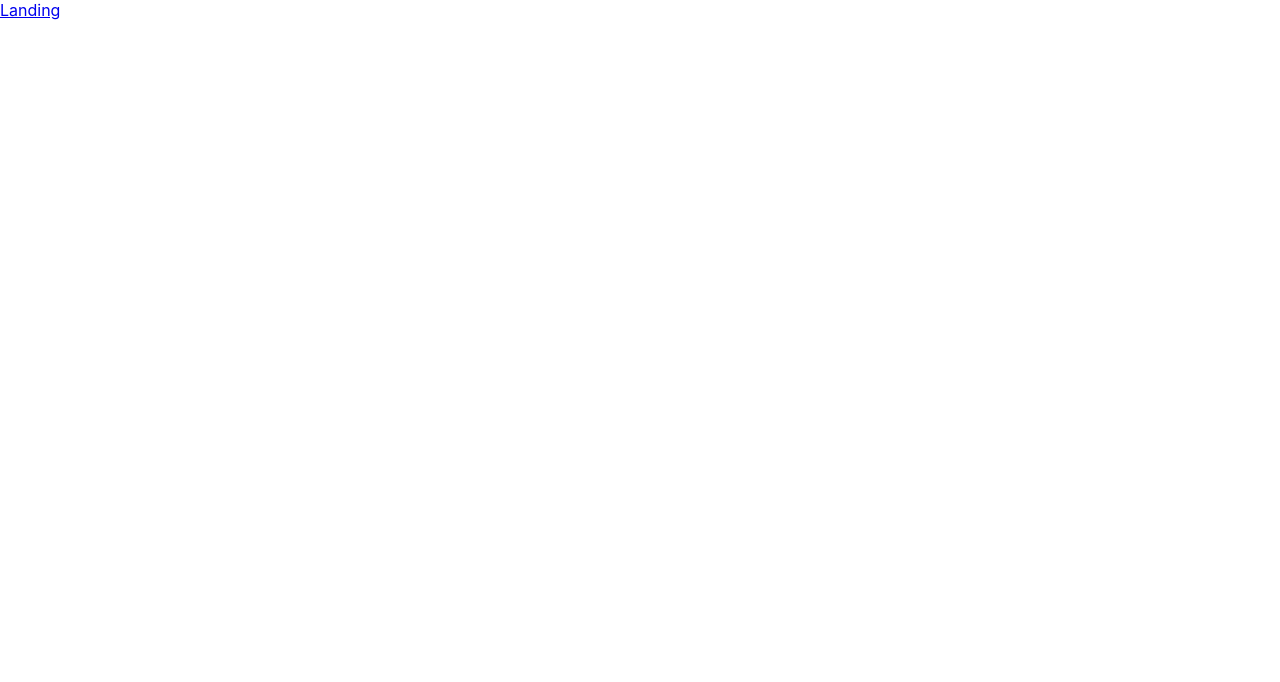
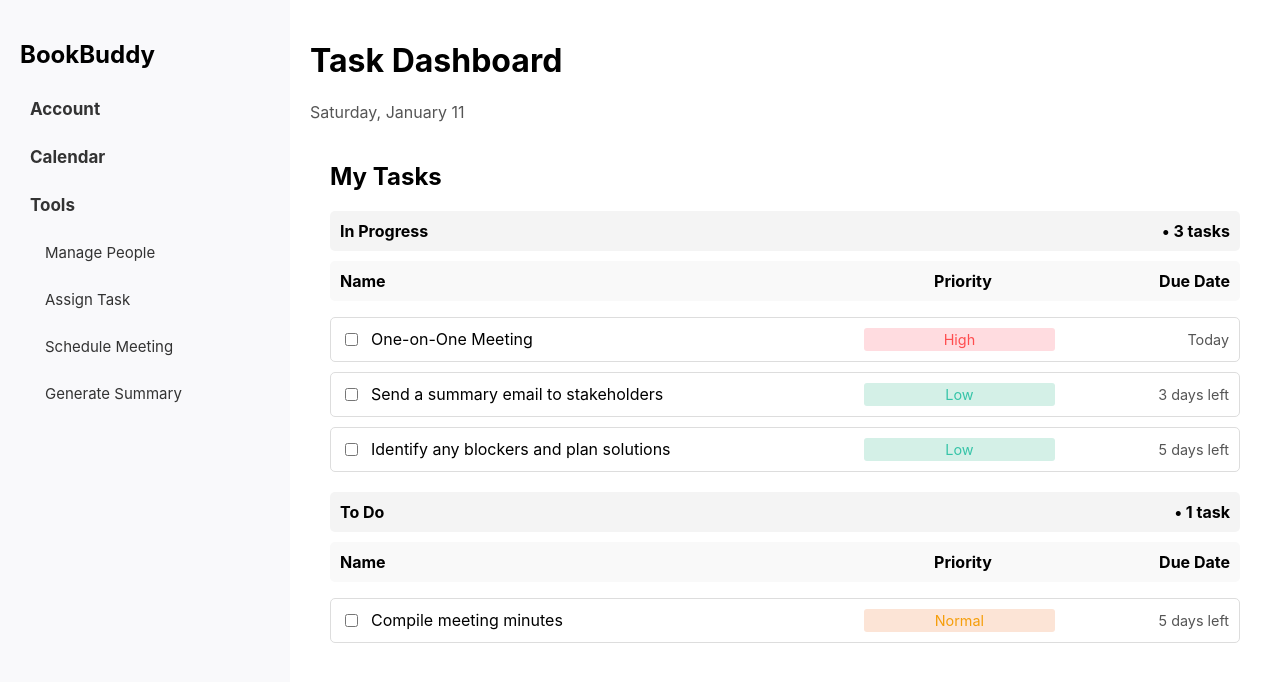
Before and after one commit to shengweikoh/pookierookies, a React (Create React App) app in the folder frontend/: page /home in a window 1280 px wide. Before the commit this address had no page. Shown: the top 682 px of the page. Built offline with nearby package versions, Linux system fonts and the light colour scheme.

Commit message:
Created a home page

```diff
--- a/frontend/package.json
+++ b/frontend/package.json
@@ -6,6 +6,7 @@
     "cra-template": "1.2.0",
     "react": "^19.0.0",
     "react-dom": "^19.0.0",
+    "react-icons": "^5.4.0",
     "react-router-dom": "^7.1.1",
     "react-scripts": "5.0.1"
   },
--- a/frontend/src/App.js
+++ b/frontend/src/App.js
@@ -1,6 +1,7 @@
 import React from 'react';
 import { BrowserRouter as Router, Routes, Route } from 'react-router-dom';
 import Login from './pages/login/LoginPage'
+import Home from './pages/home/Home'
 // import Landing from './pages/LandingPage';
 // import logo from './logo.svg';
 // import './App.css';
@@ -27,13 +28,14 @@ function App() {
     <Router>
       <div>
         {/* Navigation */}
-        <nav>
-          <a href="/">Landing</a>
-        </nav>
+        {/* <nav>
+          <a href="/">Home</a>
+        </nav> */}
 
         {/* Routes */}
         <Routes>
           <Route path="/" element={<Login />} />
+          <Route path="/home" element={<Home />} />
         </Routes>
       </div>
     </Router>
--- /dev/null
+++ b/frontend/src/pages/home/Home.css
@@ -0,0 +1,191 @@
+.home-container {
+    display: flex;
+  }
+
+  .main-content {
+    flex: 1;
+    padding: 20px;
+    background-color: #fff;
+    height: 100vh;
+    overflow-y: auto;
+  }
+
+.sidebar {
+    width: 250px;
+    background-color: #f9f9fb;
+    padding: 20px;
+    height: 100vh;
+    box-shadow: 2px 0 5px rgba(0, 0, 0, 0.1);
+  }
+
+  .logo {
+    font-size: 24px;
+    font-weight: bold;
+    margin-bottom: 20px;
+    margin-top: 20px;
+  }
+
+  .section {
+    margin-bottom: 20px;
+  }
+
+  .section-title {
+    font-size: 16px;
+    font-weight: bold;
+    color: #555;
+    margin-bottom: 10px;
+  }
+
+  .nav-list {
+    list-style-type: none;
+    padding: 0;
+    margin: 0;
+  }
+
+  .nav-item {
+    display: flex;
+    align-items: center;
+    padding: 10px;
+    font-size: 17px;
+    color: #333;
+    cursor: pointer;
+    border-radius: 4px;
+    margin-bottom: 8px;
+    transition: background 0.2s;
+  }
+
+  .nav-item2 {
+    display: flex;
+    align-items: center;
+    padding: 10px;
+    font-size: 15px;
+    color: #333;
+    cursor: pointer;
+    border-radius: 4px;
+    margin-left: 15px;
+    margin-bottom: 8px;
+    transition: background 0.2s;
+  }
+
+  .nav-item:hover {
+    background-color: #ececf1;
+  }
+
+  .nav-item2:hover {
+    background-color: #ececf1;
+  }
+
+  .icon {
+    margin-right: 10px;
+    color: #7e7e7e;
+  }
+
+  .dashboard {
+    padding: 20px;
+    flex: 1;
+  }
+
+  .header {
+    display: flex;
+    justify-content: space-between;
+    align-items: center;
+    margin-bottom: 20px;
+  }
+
+  .date {
+    font-size: 1rem;
+    color: #555;
+  }
+
+  .task-category {
+    margin-bottom: 20px;
+  }
+
+  .category-header {
+    display: flex;
+    justify-content: space-between;
+    font-weight: bold;
+    cursor: pointer;
+    padding: 10px;
+    background-color: #f4f4f4;
+    border-radius: 5px;
+    margin-bottom: 10px;
+  }
+
+  .task-headers {
+    display: flex;
+    justify-content: space-between;
+    padding: 10px;
+    font-weight: bold;
+    background-color: #f9f9f9;
+    border-radius: 5px;
+    margin-bottom: 10px;
+  }
+
+  .header-name {
+    flex: 3;
+    text-align: left;
+  }
+
+  .header-priority {
+    flex: 1;
+    text-align: center;
+  }
+
+  .header-due-date {
+    flex: 1;
+    text-align: right;
+  }
+
+  .task-category ul {
+    list-style: none;
+    padding: 0;
+  }
+
+  .task-category li {
+    display: flex;
+    align-items: center;
+    justify-content: space-between;
+    padding: 10px;
+    background-color: #fff;
+    border: 1px solid #ddd;
+    border-radius: 5px;
+    margin-bottom: 10px;
+  }
+
+  .task-name {
+    display: flex;
+    align-items: center;
+    gap: 10px;
+    flex: 3;
+  }
+
+  .priority {
+    flex: 1;
+    text-align: center;
+    padding: 3px 8px;
+    border-radius: 3px;
+    font-size: 0.9rem;
+  }
+
+  .priority.high {
+    background-color: #ffdce0;
+    color: #ff4d4f;
+  }
+
+  .priority.low {
+    background-color: #d4f0e7;
+    color: #36c4a8;
+  }
+
+  .priority.normal {
+    background-color: #fce4d6;
+    color: #f59e0b;
+  }
+
+  .due-date {
+    flex: 1;
+    text-align: right;
+    font-size: 0.9rem;
+    color: #555;
+  }
--- /dev/null
+++ b/frontend/src/pages/home/Home.jsx
@@ -0,0 +1,27 @@
+import React from "react";
+import Sidebar from "./Sidebar";
+import TaskList from "./TaskDashboard";
+import "./Home.css";
+
+const currentDate = new Date().toLocaleDateString('en-US', {
+    weekday: 'long',
+    month: 'long',
+    day: 'numeric',
+  });
+
+const Home = () => {
+  return (
+    <div className="home-container">
+      <Sidebar />
+      <div className="main-content">
+        <div className="welcome-section">
+          <h1>Task Dashboard</h1>
+          <div className="date">{currentDate}</div>
+        </div>
+        <TaskList />
+      </div>
+    </div>
+  );
+};
+
+export default Home;
--- /dev/null
+++ b/frontend/src/pages/home/Sidebar.jsx
@@ -0,0 +1,21 @@
+import React from "react";
+import "./Home.css";
+
+const Sidebar = () => {
+  return (
+    <div className="sidebar">
+      <div className="logo">BookBuddy</div>
+      <ul className="nav-list">
+        <li className="nav-item section-title">Account</li>
+        <li className="nav-item section-title">Calendar</li>
+        <li className="nav-item section-title">Tools</li>
+        <li className="nav-item2">Manage People</li>
+        <li className="nav-item2">Assign Task</li>
+        <li className="nav-item2">Schedule Meeting</li>
+        <li className="nav-item2">Generate Summary</li>
+      </ul>
+    </div>
+  );
+};
+
+export default Sidebar;
--- /dev/null
+++ b/frontend/src/pages/home/TaskDashboard.jsx
@@ -0,0 +1,83 @@
+import React, { useState } from 'react';
+import './Home.css';
+
+const TaskDashboard = () => {
+  const [isInProgressOpen, setIsInProgressOpen] = useState(true);
+  const [isToDoOpen, setIsToDoOpen] = useState(true);
+
+return (
+    <div className="dashboard">
+      <div className="header">
+      </div>
+      <h2>My Tasks</h2>
+      <div className="task-category">
+        <div className="category-header" onClick={() => setIsInProgressOpen(!isInProgressOpen)}>
+          <span>In Progress</span>
+          <span>• 3 tasks</span>
+        </div>
+        {isInProgressOpen && (
+          <div>
+            <div className="task-headers">
+              <span className="header-name">Name</span>
+              <span className="header-priority">Priority</span>
+              <span className="header-due-date">Due Date</span>
+            </div>
+            <ul>
+              <li>
+                <div className="task-name">
+                  <input type="checkbox" />
+                  <span>One-on-One Meeting</span>
+                </div>
+                <span className="priority high">High</span>
+                <span className="due-date">Today</span>
+              </li>
+              <li>
+                <div className="task-name">
+                  <input type="checkbox" />
+                  <span>Send a summary email to stakeholders</span>
+                </div>
+                <span className="priority low">Low</span>
+                <span className="due-date">3 days left</span>
+              </li>
+              <li>
+                <div className="task-name">
+                  <input type="checkbox" />
+                  <span>Identify any blockers and plan solutions</span>
+                </div>
+                <span className="priority low">Low</span>
+                <span className="due-date">5 days left</span>
+              </li>
+            </ul>
+          </div>
+        )}
+      </div>
+      <div className="task-category">
+        <div className="category-header" onClick={() => setIsToDoOpen(!isToDoOpen)}>
+          <span>To Do</span>
+          <span>• 1 task</span>
+        </div>
+        {isToDoOpen && (
+          <div>
+            <div className="task-headers">
+              <span className="header-name">Name</span>
+              <span className="header-priority">Priority</span>
+              <span className="header-due-date">Due Date</span>
+            </div>
+            <ul>
+              <li>
+                <div className="task-name">
+                  <input type="checkbox" />
+                  <span>Compile meeting minutes</span>
+                </div>
+                <span className="priority normal">Normal</span>
+                <span className="due-date">5 days left</span>
+              </li>
+            </ul>
+          </div>
+        )}
+      </div>
+    </div>
+  );
+};
+
+export default TaskDashboard;
```
Also changed, not shown: 1 other file (tests, documents, lock files or other folders).
